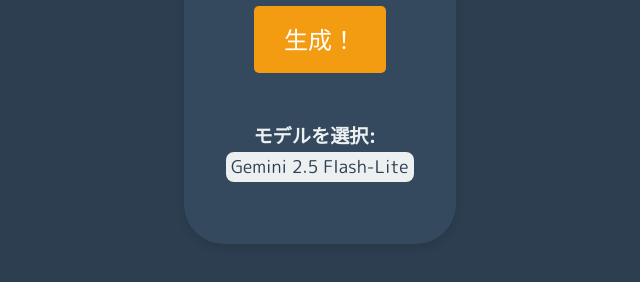
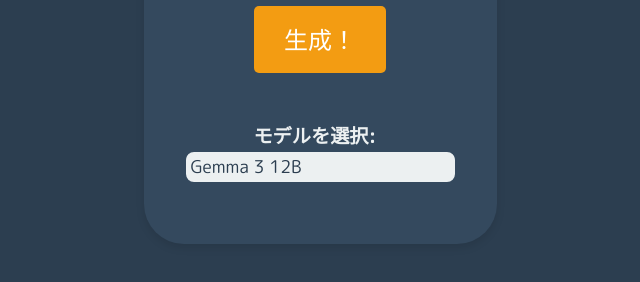
Before and after one commit to so-labs/conversation-starter, a website: page index.html in a window 1280 px wide. Shown: the part 352-634 px from the top of the page, without its empty margins (320-960 px from the left). Drawn offline with Linux system fonts and the light colour scheme.

Commit message:
feat: GeminiAPIの制限に従い、Gemmaモデルに変更。

```diff
--- a/index.html
+++ b/index.html
@@ -19,11 +19,13 @@
             <label for="modelSelect">モデルを選択:</label>
             <br>
             <select id="modelSelect">
-                <option value="gemini-2.5-flash-lite">Gemini 2.5 Flash-Lite</option>
-                <option value="gemini-2.5-flash">Gemini 2.5 Flash</option>
-                <option value="gemini-2.5-pro">Gemini 2.5 Pro</option>
-                <option value="gemini-2.0-flash-lite">Gemini 2.0 Flash-Lite</option>
-                <option value="gemini-2.0-flash">Gemini 2.0 Flash</option>
+                <option value="gemma-3-27b-it">Gemma 3 27B</option>
+                <option value="gemma-3-12b-it" selected>Gemma 3 12B</option>
+                <option value="gemma-3-4b-it">Gemma 3 4B</option>
+                <option value="gemma-3-2b-it">Gemma 3 2B</option>
+                <option value="gemma-3-1b-it">Gemma 3 1B</option>
+                <option value="gemini-2.5-flash">Gemini 2.5 Flash (Limited)</option>
+                <option value="gemini-2.5-flash-lite">Gemini 2.5 Flash-Lite (Limited)</option>
             </select>
         </div>
 </div>
```
Also changed, not shown: api/generate.js (+6 -3 lines).
